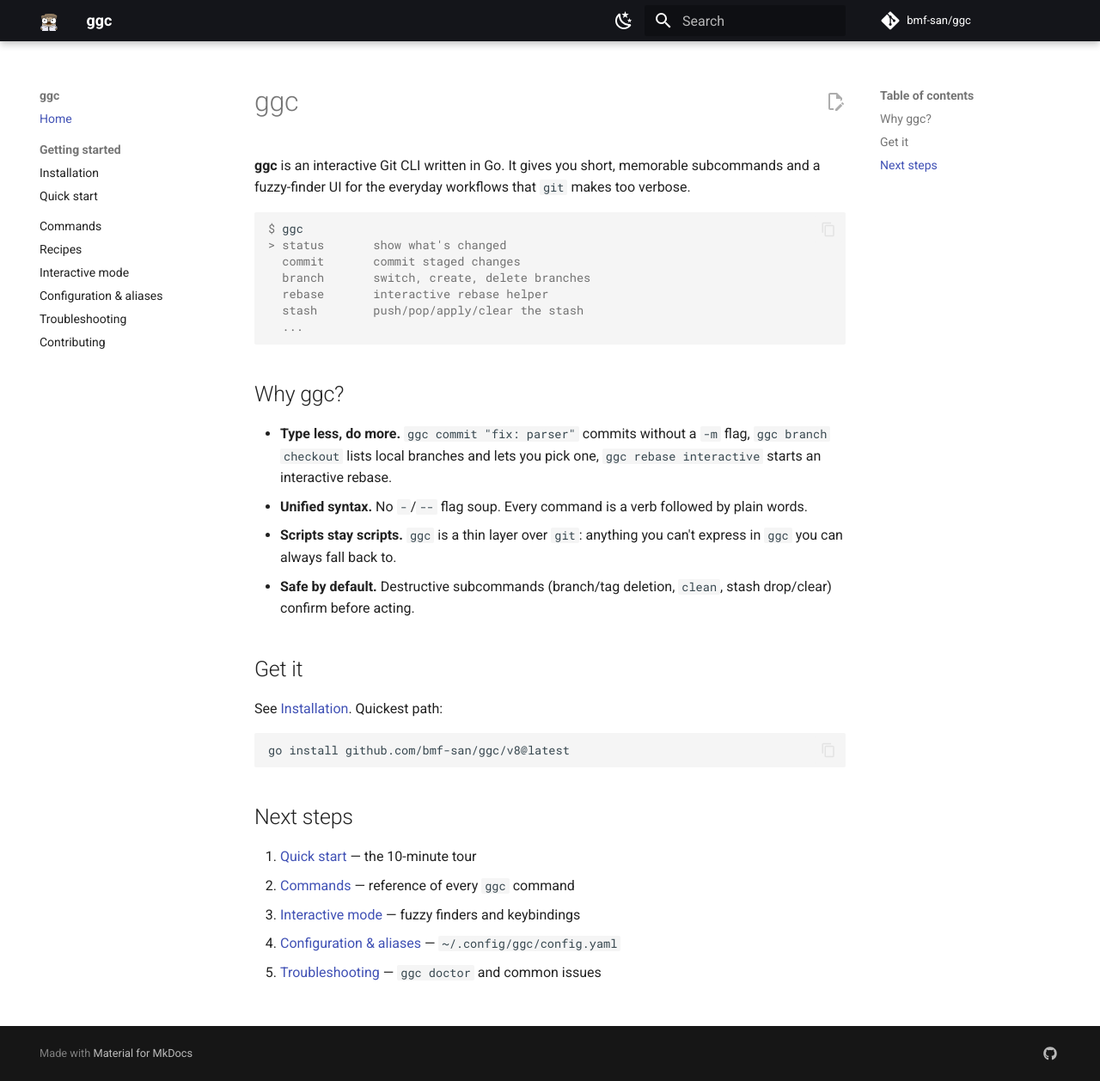
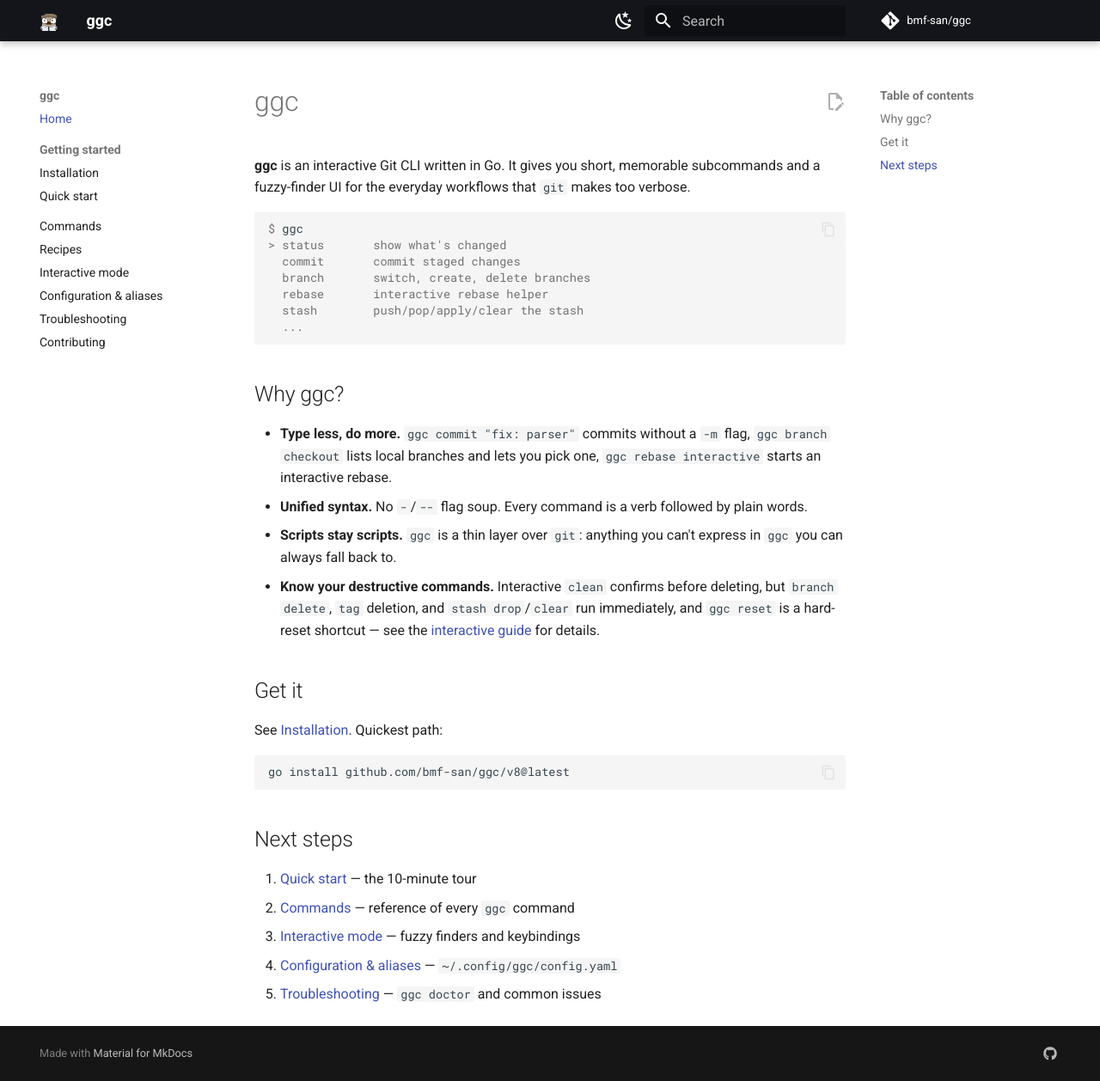
Before and after one commit to bmf-san/ggc, an MkDocs documentation site: the page built from docs/index.md, in a window 1280 px wide and 1258 px high. Shown: the whole window at 86% size. Built offline with MkDocs 1.6.1 and Material for MkDocs 9.7.7, drawn with Linux system fonts in a browser that asks for light colours; comment, search, counter and statistics services are not loaded.

Commit message:
docs: fix inaccurate safety claim on docs landing page

```diff
--- a/docs/index.md
+++ b/docs/index.md
@@ -17,7 +17,7 @@ $ ggc
 - **Type less, do more.** `ggc commit "fix: parser"` commits without a `-m` flag, `ggc branch checkout` lists local branches and lets you pick one, `ggc rebase interactive` starts an interactive rebase.
 - **Unified syntax.** No `-`/`--` flag soup. Every command is a verb followed by plain words.
 - **Scripts stay scripts.** `ggc` is a thin layer over `git`: anything you can't express in `ggc` you can always fall back to.
-- **Safe by default.** Destructive subcommands (branch/tag deletion, `clean`, stash drop/clear) confirm before acting.
+- **Know your destructive commands.** Interactive `clean` confirms before deleting, but `branch delete`, `tag` deletion, and `stash drop`/`clear` run immediately, and `ggc reset` is a hard-reset shortcut — see the [interactive guide](guide/interactive.md) for details.
 
 ## Get it
 
```
